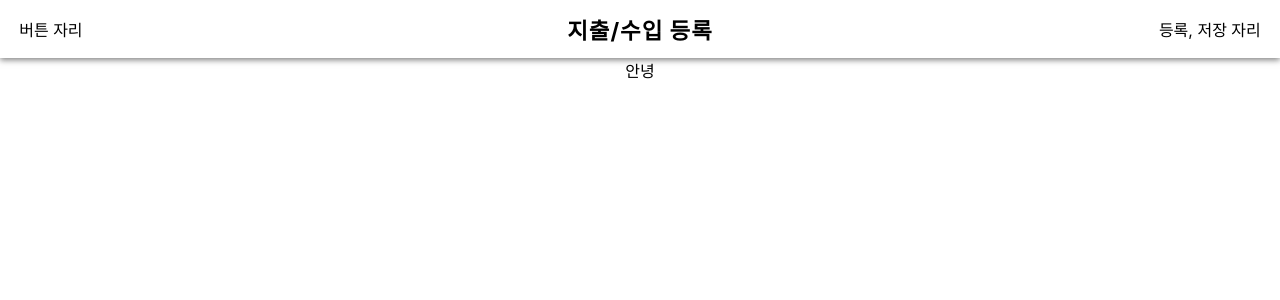
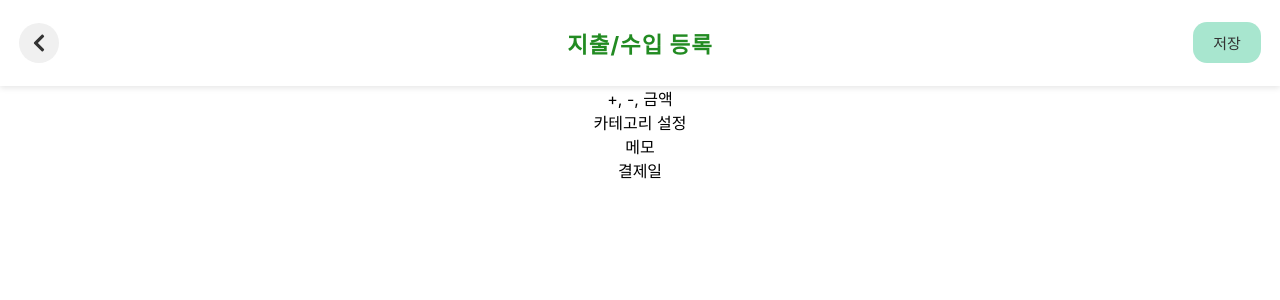
Before and after one commit to JuniorNaver/groupProject, a React (Create React App) app: page /add in a window 1280 px wide. Shown: the top 300 px of the page. Built offline with nearby package versions, Linux system fonts and the light colour scheme; the HTML template or start-up script is replaced by a standard one.

Commit message:
Header UI 개선, Button css 개선 및 icon 추가, Add.js 수정

```diff
--- a/package.json
+++ b/package.json
@@ -9,6 +9,7 @@
     "@testing-library/user-event": "^13.5.0",
     "react": "^19.1.1",
     "react-dom": "^19.1.1",
+    "react-icons": "^5.5.0",
     "react-router-dom": "^7.8.1",
     "react-scripts": "^5.0.1",
     "web-vitals": "^2.1.4"
--- a/src/components/Button.css
+++ b/src/components/Button.css
@@ -1,24 +1,58 @@
-.Button{
-    cursor: pointer;
-    border: none;
-    border-radius: 5px;
-    padding: 10px 20px;
-    font-size: 18px;
-    white-space: nowrap;
+.Button {
+  cursor: pointer;
+  border: none;
+  border-radius: 14px;
+  padding: 10px 20px;
+  font-size: 15px;
+  font-weight: 500;
+  white-space: nowrap;
+  transition: all 0.2s ease-in-out;
 }
 
-.Button default {
-    background-color: #ededed;
-    color: black;
+/* 기본 버튼 */
+.Button_default {
+  background-color: #EDEDED;
+  color: #333;
+}
+.Button_default:hover {
+  background-color: #DADADA;
 }
 
+/* 긍정 버튼 (등록/저장) */
 .Button_positive {
-    background-color:#228B22;
-    color: white;
+  background-color: #A8E6CF;
+  color: #333;
+}
+.Button_positive:hover {
+  background-color: #8ED4B4;
 }
 
+/* 부정 버튼 (삭제/취소) */
 .Button_negative {
-    background-color: #556B2F;
-    color:white;
+  background-color: #FF8B94;
+  color: #333;
+}
+.Button_negative:hover {
+  background-color: #FF6F7A;
+}
 
+/* 아이콘 전용 버튼 */
+.Button_icon {
+  background-color: #F0F0F0;
+  color: #333;
+  border-radius: 50%;
+  padding: 10px;
+  display: inline-flex;
+  align-items: center;
+  justify-content: center;
+  transition: all 0.2s ease-in-out;
 }
+.Button_icon:hover {
+  background-color: #E0E0E0;
+}
+
+/* 버튼 안 아이콘 크기 */
+.Button_icon svg {
+  width: 20px;
+  height: 20px;
+}
--- a/src/components/Button.js
+++ b/src/components/Button.js
@@ -1,7 +1,7 @@
 import './Button.css';
 
 const Button =({text, type, onClick})=>{
-    const btnType = ["positive", "negative"].includes(type)?type:"default"
+    const btnType = ["positive", "negative", "icon"].includes(type)?type:"default"
     return(
         <button
         className={["Button", `Button_${btnType}`].join(" ")}
--- a/src/components/Header.css
+++ b/src/components/Header.css
@@ -2,11 +2,11 @@
   display: flex;
   justify-content: space-between;
   align-items: center;
-  background-color: var(--color-surface); /* 숲속 느낌 메인색 */
-  color: var(--color-text);
+  background-color: #ffffff; /* 화이트 배경 */
+  color: #228B22; /* 초록색 포인트 */
   padding: 0.8rem 1.2rem;
-  border-bottom: 2px solid var(--color-accent); /* 올리브톤 포인트 라인 */
-  box-shadow: 0 2px 6px rgba(0, 0, 0, 0.5);
+  box-shadow: 0 2px 6px rgba(0, 0, 0, 0.1);
+  min-height: 60px;
 }
 
 .header_left,
@@ -14,11 +14,15 @@
   flex: 1;
   display: flex;
   align-items: center;
+  gap: 0.5rem;
 }
 
 .header_left {
   justify-content: flex-start;
-  gap: 0.5rem;
+}
+
+.header_right {
+  justify-content: flex-end;
 }
 
 .header_title {
@@ -27,25 +31,8 @@
   font-size: 1.4rem;
   font-weight: bold;
   letter-spacing: 1px;
-  color: var(--color-primary); /* 초록 메인색 */
+  white-space: nowrap;
+  overflow: hidden;
+  text-overflow: ellipsis;
+  color: #228B22; /* 타이틀도 초록색 */
 }
-
-.header_right {
-  justify-content: flex-end;
-  gap: 0.5rem;
-}
-
-.Header button {
-  background-color: var(--color-primary);
-  color: #fff;
-  border: none;
-  border-radius: 4px;
-  padding: 0.4rem 0.8rem;
-  font-size: 0.9rem;
-  cursor: pointer;
-  transition: background 0.3s;
-}
-
-.Header button:hover {
-  background-color: var(--color-accent);
-}
--- a/src/pages/Add.js
+++ b/src/pages/Add.js
@@ -1,15 +1,40 @@
+import { useNavigate } from "react-router-dom";
+import Button from "../components/Button";
 import Header from "../components/Header";
+import { FaChevronLeft } from "react-icons/fa"
 
 const Add = () => {
+    const navigate = useNavigate();
     return (
         <>
             <Header
                 title={'지출/수입 등록'}
-                leftChild={'버튼 자리'}
-                rightChild={'등록, 저장 자리'}
+                leftChild={
+                    <Button
+                        text={<FaChevronLeft size={15} />}
+                        type={"icon"}
+                        onClick={() => { navigate(-1) }}
+                    />
+                }
+                rightChild={
+                    <Button
+                        text={"저장"}
+                        type={"positive"}
+                        onClick={() => { alert("저장!") }}
+                    />
+                }
             />
             <div>
-                안녕
+                +, -, 금액
+            </div>
+            <div>
+                카테고리 설정
+            </div>
+            <div>
+                메모
+            </div>
+            <div>
+                결제일
             </div>
         </>
     );
```
Also changed, not shown: 1 other file (tests, documents, lock files or other folders).
